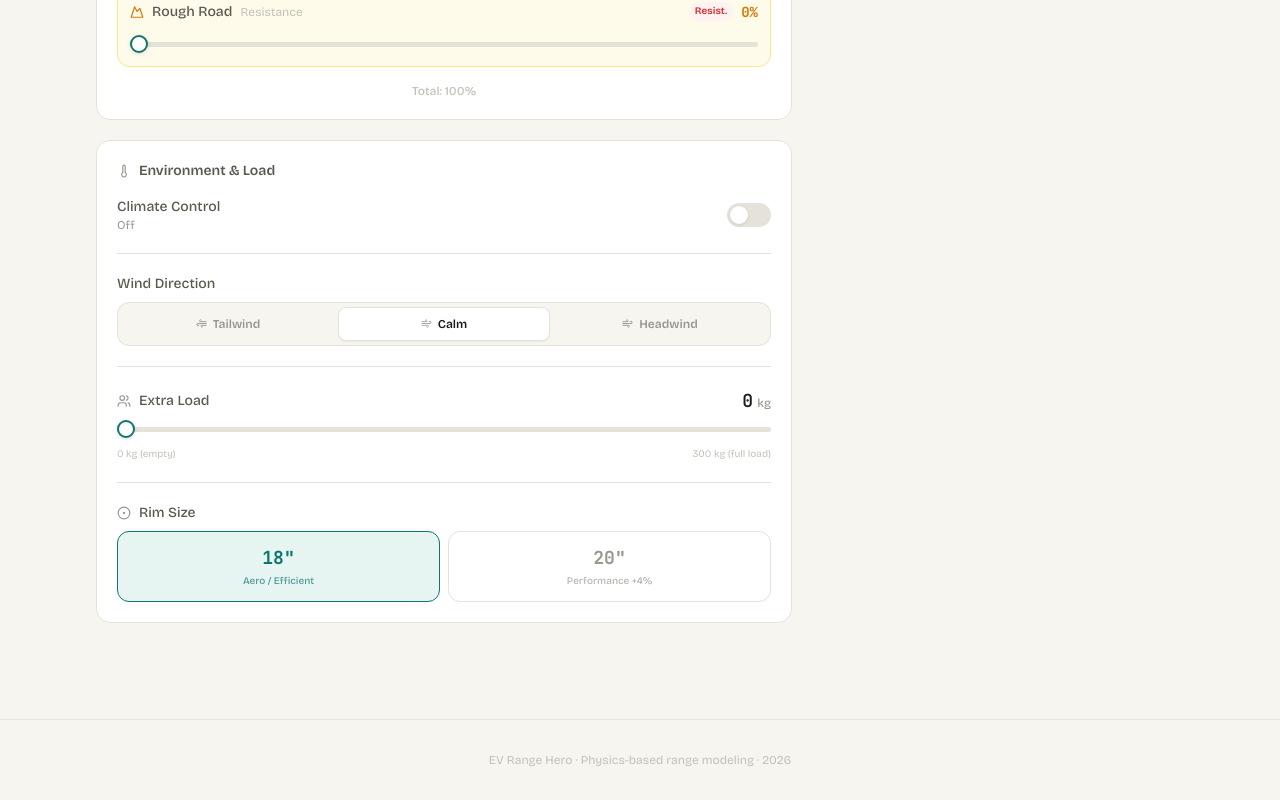
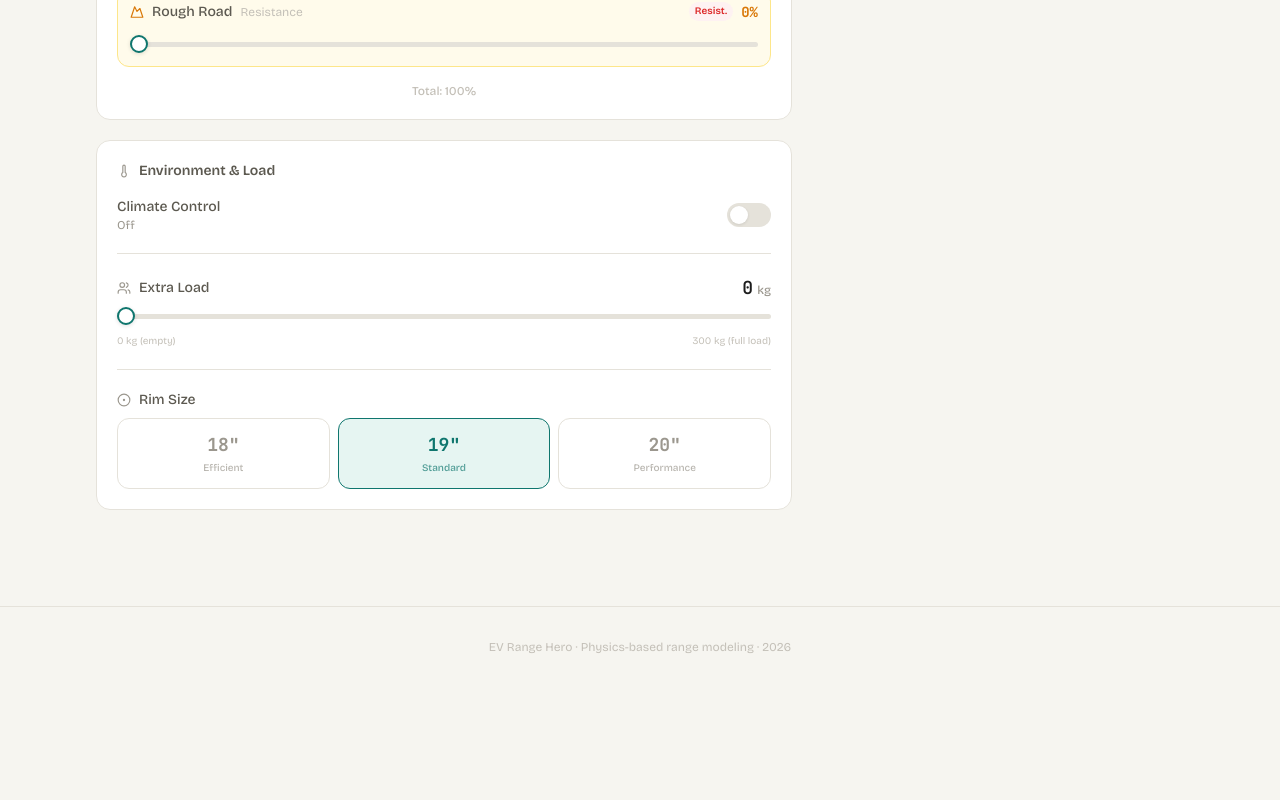
Before and after one commit to ygymz/Evrange, a Next.js app: page / in a window 1280 px wide. Shown: the part 895-1695 px from the top of the page. After the commit the page ends 1582 px from the top, so only its background shows below. Built offline with nearby package versions, Linux system fonts and the light colour scheme.

Commit message:
19rims-added

```diff
--- a/app/page.tsx
+++ b/app/page.tsx
@@ -26,9 +26,8 @@ interface PersistedState {
   temperature: number
   drivingMix: DrivingMix
   climateControl: boolean
-  windDirection: 'headwind' | 'tailwind' | 'none'
   extraLoad: number
-  rimSize: '18' | '20'
+  rimSize: '18' | '19' | '20'
 }
 
 function loadState(): Partial<PersistedState> {
@@ -58,9 +57,8 @@ export default function Home() {
 
   // Environmental factors
   const [climateControl, setClimateControl] = useState(false)
-  const [windDirection, setWindDirection] = useState<'headwind' | 'tailwind' | 'none'>('none')
   const [extraLoad, setExtraLoad] = useState(0)
-  const [rimSize, setRimSize] = useState<'18' | '20'>('18')
+  const [rimSize, setRimSize] = useState<'18' | '19' | '20'>('19')
 
   // Hydrate from localStorage on mount
   useEffect(() => {
@@ -75,7 +73,6 @@ export default function Home() {
     if (saved.temperature !== undefined) setTemperature(saved.temperature)
     if (saved.drivingMix) setDrivingMix(saved.drivingMix)
     if (saved.climateControl !== undefined) setClimateControl(saved.climateControl)
-    if (saved.windDirection) setWindDirection(saved.windDirection)
     if (saved.extraLoad !== undefined) setExtraLoad(saved.extraLoad)
     if (saved.rimSize) setRimSize(saved.rimSize)
     setInitialized(true)
@@ -91,14 +88,13 @@ export default function Home() {
       temperature,
       drivingMix,
       climateControl,
-      windDirection,
       extraLoad,
       rimSize,
     }
     try {
       localStorage.setItem(STORAGE_KEY, JSON.stringify(state))
     } catch { /* quota exceeded — ignore */ }
-  }, [vehicle, customBattery, customBaseWh, speed, temperature, drivingMix, climateControl, windDirection, extraLoad, rimSize])
+  }, [vehicle, customBattery, customBaseWh, speed, temperature, drivingMix, climateControl, extraLoad, rimSize])
 
   useEffect(() => {
     if (initialized) saveState()
@@ -119,11 +115,10 @@ export default function Home() {
         temperature,
         drivingMix,
         climateControl,
-        windDirection,
         extraLoad,
         rimSize,
       }),
-    [activeVehicle, speed, temperature, drivingMix, climateControl, windDirection, extraLoad, rimSize],
+    [activeVehicle, speed, temperature, drivingMix, climateControl, extraLoad, rimSize],
   )
 
   const handleReset = () => {
@@ -134,9 +129,8 @@ export default function Home() {
     setTemperature(20)
     setDrivingMix(DEFAULT_MIX)
     setClimateControl(false)
-    setWindDirection('none')
     setExtraLoad(0)
-    setRimSize('18')
+    setRimSize('19')
     try { localStorage.removeItem(STORAGE_KEY) } catch { /* ignore */ }
   }
 
@@ -239,11 +233,9 @@ export default function Home() {
               <SectionHeader icon={Thermometer} title="Environment & Load" />
               <FactorControls
                 climateControl={climateControl}
-                windDirection={windDirection}
                 extraLoad={extraLoad}
                 rimSize={rimSize}
                 onClimateControl={setClimateControl}
-                onWindDirection={setWindDirection}
                 onExtraLoad={setExtraLoad}
                 onRimSize={setRimSize}
               />
@@ -280,7 +272,6 @@ export default function Home() {
                 <ConditionPill label="Temp" value={`${formatTemp(temperature)}°C`} />
                 <ConditionPill label="City" value={`${drivingMix.city}%`} />
                 <ConditionPill label="Highway" value={`${drivingMix.highway}%`} />
-                <ConditionPill label="Wind" value={windDirection === 'none' ? 'Calm' : windDirection} />
                 <ConditionPill label="Load" value={`+${extraLoad} kg`} />
                 <ConditionPill label="Climate" value={climateControl ? 'On' : 'Off'} />
                 <ConditionPill label="Rims" value={`${rimSize}"`} />
--- a/components/FactorControls.tsx
+++ b/components/FactorControls.tsx
@@ -1,16 +1,14 @@
 'use client'
 
-import { Wind, Users, CircleDot } from 'lucide-react'
+import { Users, CircleDot } from 'lucide-react'
 
 interface Props {
   climateControl: boolean
-  windDirection: 'headwind' | 'tailwind' | 'none'
   extraLoad: number
-  rimSize: '18' | '20'
+  rimSize: '18' | '19' | '20'
   onClimateControl: (val: boolean) => void
-  onWindDirection: (val: 'headwind' | 'tailwind' | 'none') => void
   onExtraLoad: (val: number) => void
-  onRimSize: (val: '18' | '20') => void
+  onRimSize: (val: '18' | '19' | '20') => void
 }
 
 function ToggleSwitch({
@@ -38,47 +36,11 @@ function ToggleSwitch({
   )
 }
 
-function SegmentedControl<T extends string>({
-  label,
-  value,
-  options,
-  onChange,
-}: {
-  label: string
-  value: T
-  options: { value: T; label: string; icon?: React.ReactNode }[]
-  onChange: (v: T) => void
-}) {
-  return (
-    <div className="space-y-2">
-      <div className="text-sm font-medium text-ink-secondary">{label}</div>
-      <div className="flex gap-1 p-1 bg-surface rounded-xl border border-border">
-        {options.map((opt) => (
-          <button
-            key={opt.value}
-            onClick={() => onChange(opt.value)}
-            className={`flex-1 flex items-center justify-center gap-1.5 py-2 px-2 rounded-lg text-xs font-semibold transition-all duration-150 ${
-              value === opt.value
-                ? 'bg-white text-ink shadow-sm border border-border'
-                : 'text-ink-tertiary hover:text-ink-secondary border border-transparent'
-            }`}
-          >
-            {opt.icon}
-            {opt.label}
-          </button>
-        ))}
-      </div>
-    </div>
-  )
-}
-
 export default function FactorControls({
   climateControl,
-  windDirection,
   extraLoad,
   rimSize,
   onClimateControl,
-  onWindDirection,
   onExtraLoad,
   onRimSize,
 }: Props) {
@@ -92,20 +54,6 @@ export default function FactorControls({
         sublabel={climateControl ? 'AC/Heat active (~0.8–3 kW)' : 'Off'}
         checked={climateControl}
         onChange={onClimateControl}
-      />
-
-      <div className="border-t border-border" />
-
-      {/* Wind */}
-      <SegmentedControl
-        label="Wind Direction"
-        value={windDirection}
-        onChange={onWindDirection}
-        options={[
-          { value: 'tailwind', label: 'Tailwind', icon: <Wind size={11} className="rotate-180" /> },
-          { value: 'none',     label: 'Calm',      icon: <Wind size={11} className="opacity-40" /> },
-          { value: 'headwind', label: 'Headwind',  icon: <Wind size={11} /> },
-        ]}
       />
 
       <div className="border-t border-border" />
@@ -148,10 +96,11 @@ export default function FactorControls({
           <CircleDot size={14} className="text-ink-tertiary" />
           <span className="text-sm font-medium text-ink-secondary">Rim Size</span>
         </div>
-        <div className="grid grid-cols-2 gap-2">
+        <div className="grid grid-cols-3 gap-2">
           {([
-            { size: '18' as const, label: '18"', sub: 'Aero / Efficient' },
-            { size: '20' as const, label: '20"', sub: 'Performance +4%' },
+            { size: '18' as const, label: '18"', sub: 'Efficient' },
+            { size: '19' as const, label: '19"', sub: 'Standard' },
+            { size: '20' as const, label: '20"', sub: 'Performance' },
           ]).map((opt) => (
             <button
               key={opt.size}
--- a/lib/calculator.ts
+++ b/lib/calculator.ts
@@ -29,9 +29,8 @@ export interface CalculatorInputs {
   temperature: number   // °C
   drivingMix: DrivingMix
   climateControl: boolean
-  windDirection: 'headwind' | 'tailwind' | 'none'
   extraLoad: number     // kg
-  rimSize: '18' | '20'
+  rimSize: '18' | '19' | '20'
 }
 
 export interface CalculatorResult {
@@ -44,7 +43,6 @@ export interface CalculatorResult {
 // ── Physics Constants ───────────────────────────────────────────────────────
 const G = 9.81              // m/s²
 const RHO_REF = 1.225       // kg/m³ at 15 °C, sea level
-const WIND_SPEED = 4.17     // m/s (~15 km/h assumed wind)
 const PARASITIC_LOAD = 250  // W — always-on systems (BMS, 12V, infotainment, lights)
 const CITY_STOPS_PER_KM = 2 // average stop-start cycles per km in city driving
 
@@ -117,7 +115,6 @@ function modeConsumption(
   physics: PhysicsParams,
   totalMass: number,
   tempC: number,
-  windDirection: 'headwind' | 'tailwind' | 'none',
   pAux: number,
 ): number {
   const v = kmhToMs(vKmh)
@@ -125,13 +122,8 @@ function modeConsumption(
 
   const rho = airDensity(tempC)
 
-  // Wind adjusts effective velocity for drag only
-  let vDrag = v
-  if (windDirection === 'headwind') vDrag = v + WIND_SPEED
-  else if (windDirection === 'tailwind') vDrag = Math.max(0, v - WIND_SPEED)
-
   // Aerodynamic drag force
-  const Fd = 0.5 * rho * physics.frontalArea * physics.cd * vDrag * vDrag
+  const Fd = 0.5 * rho * physics.frontalArea * physics.cd * v * v
 
   // Rolling resistance force
   const Frr = physics.crr * totalMass * G
@@ -148,11 +140,12 @@ function modeConsumption(
 
 // ── Physics-Based Range ─────────────────────────────────────────────────────
 function calculateRangePhysics(inputs: CalculatorInputs): CalculatorResult {
-  const { vehicle, speed, temperature, drivingMix, climateControl, windDirection, extraLoad, rimSize } = inputs
+  const { vehicle, speed, temperature, drivingMix, climateControl, extraLoad, rimSize } = inputs
   const p = vehicle.physics!
 
-  // Effective Crr (rim size modifier)
-  const baseCrr = rimSize === '20' ? p.crr * 1.08 : p.crr
+  // Effective Crr (rim size modifier): 19" baseline, 18" slightly better, 20" worse
+  const rimFactor = rimSize === '20' ? 1.08 : rimSize === '18' ? 0.96 : 1.0
+  const baseCrr = p.crr * rimFactor
   const totalMass = p.mass + extraLoad
 
   // Auxiliary power: HVAC + always-on parasitic loads
@@ -164,7 +157,7 @@ function calculateRangePhysics(inputs: CalculatorInputs): CalculatorResult {
   // City: capped effective speed, base Crr, stop-start cycling with regen
   const citySpeed = Math.min(speed, 50)
   const cityPhysics = makePhysics(baseCrr)
-  let cityWh = modeConsumption(citySpeed, cityPhysics, totalMass, temperature, windDirection, pAux)
+  let cityWh = modeConsumption(citySpeed, cityPhysics, totalMass, temperature, pAux)
   // Stop-start acceleration energy: ½mv² per stop, partially recovered by regen
   const vCity = kmhToMs(citySpeed)
   const kineticPerStop = 0.5 * totalMass * vCity * vCity   // joules
@@ -174,12 +167,12 @@ function calculateRangePhysics(inputs: CalculatorInputs): CalculatorResult {
 
   // Highway: full speed, base Crr
   const highwayPhysics = makePhysics(baseCrr)
-  const highwayWh = modeConsumption(speed, highwayPhysics, totalMass, temperature, windDirection, pAux)
+  const highwayWh = modeConsumption(speed, highwayPhysics, totalMass, temperature, pAux)
 
   // Rough: reduced speed, higher Crr
   const roughSpeed = speed * 0.85
   const roughPhysics = makePhysics(baseCrr * 1.5)
-  const roughWh = modeConsumption(roughSpeed, roughPhysics, totalMass, temperature, windDirection, pAux)
+  const roughWh = modeConsumption(roughSpeed, roughPhysics, totalMass, temperature, pAux)
 
   // Weighted average
   const cityW = drivingMix.city / 100
@@ -212,7 +205,7 @@ function calculateRangePhysics(inputs: CalculatorInputs): CalculatorResult {
 
 // ── Legacy Coefficient Model (Custom Vehicles) ──────────────────────────────
 function calculateRangeLegacy(inputs: CalculatorInputs): CalculatorResult {
-  const { vehicle, speed, temperature, drivingMix, climateControl, windDirection, extraLoad, rimSize } = inputs
+  const { vehicle, speed, temperature, drivingMix, climateControl, extraLoad, rimSize } = inputs
 
   let consumption = vehicle.baseWh
 
@@ -246,15 +239,12 @@ function calculateRangeLegacy(inputs: CalculatorInputs): CalculatorResult {
 
   consumption *= mixFactor
 
-  // Wind
-  if (windDirection === 'headwind') consumption *= 1.10
-  else if (windDirection === 'tailwind') consumption *= 0.93
-
   // Load
   consumption += (extraLoad / 10) * 0.5
 
-  // Rim
+  // Rim: 19" baseline, 18" slightly better, 20" worse
   if (rimSize === '20') consumption *= 1.04
+  else if (rimSize === '18') consumption *= 0.97
 
   // Range
   const range = Math.round((vehicle.battery * 1000) / consumption)
```
